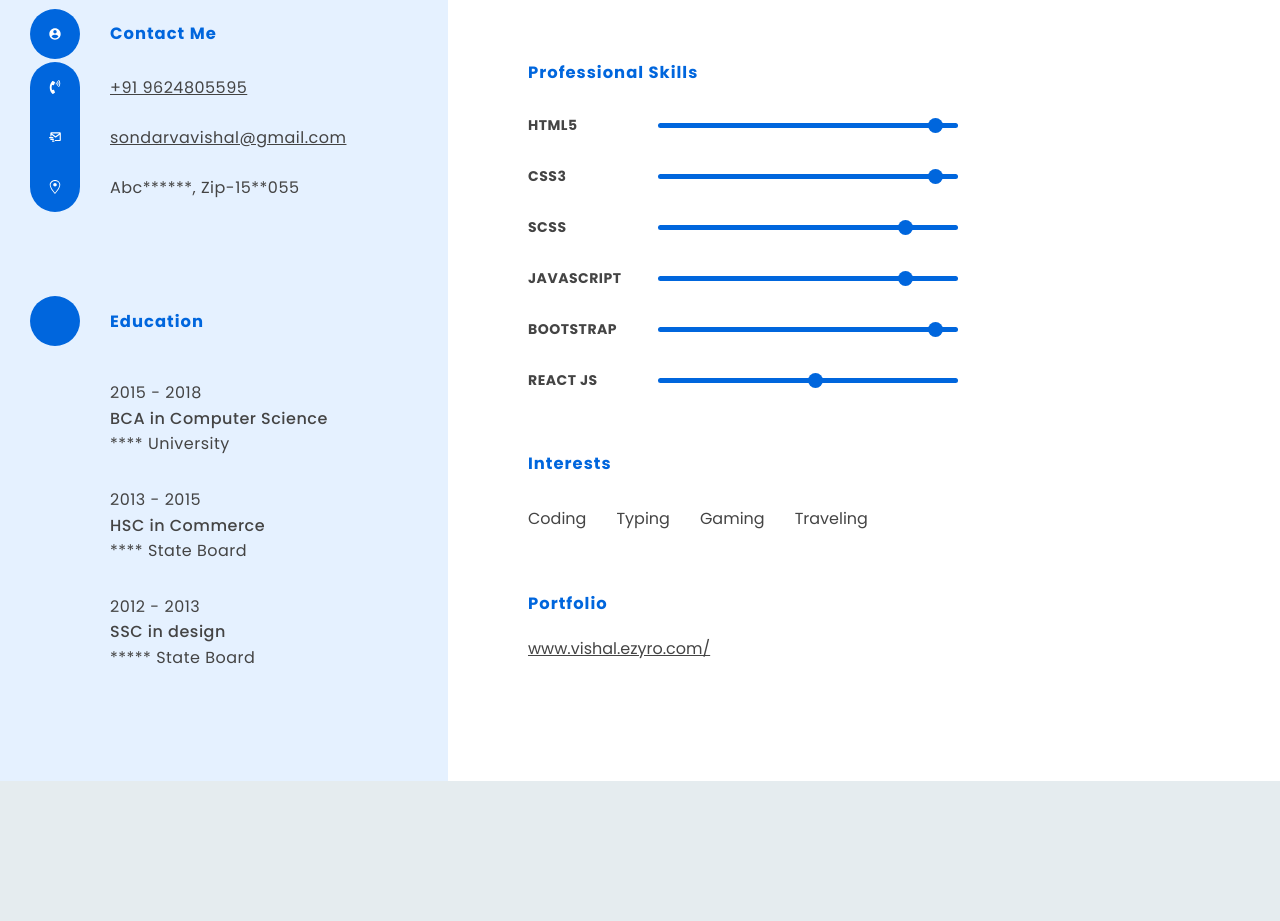
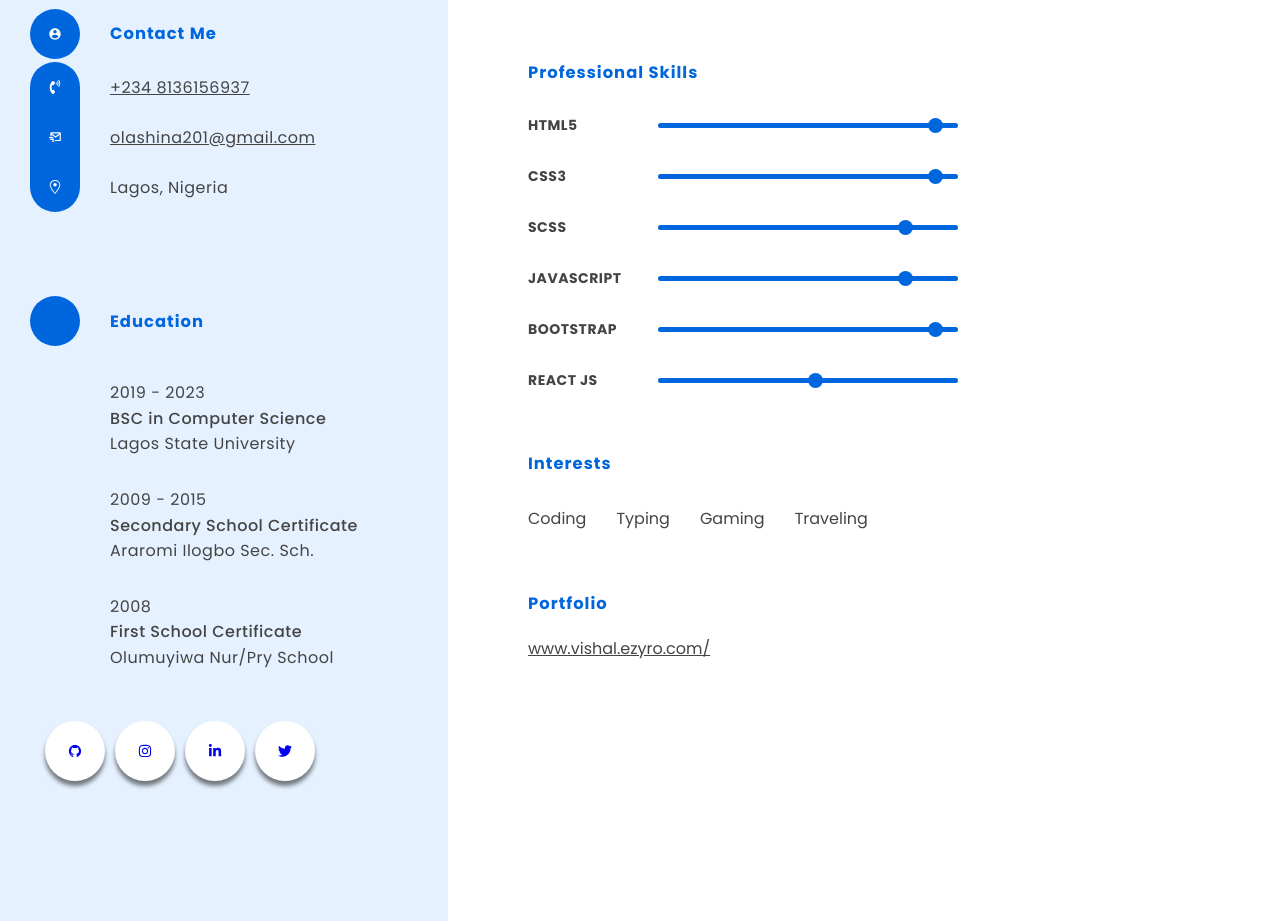
Before and after one commit to olashina201/resume, a React (Create React App) app: page / in a window 1280 px wide. Shown: the part 669-1590 px from the top of the page. Before the commit the page ends 1450 px from the top, so only its background shows below. Built offline with nearby package versions, Linux system fonts and the light colour scheme.

Commit message:
add social link

```diff
--- a/src/assets/style.css
+++ b/src/assets/style.css
@@ -314,3 +314,58 @@ body {
         padding: 0px !important;
    }
 }
+
+
+.social-menu ul{
+    transform: translate(-50%, -50%);
+    display: flex;
+    justify-content: center;
+    align-items: center;
+    margin-left: 130px;
+}
+
+.social-menu ul li{
+    list-style: none;
+    margin: 0 5px;
+}
+
+.social-menu ul li .fab{
+    font-size: 30px;
+    line-height: 60px;
+    transition: .3s;
+    color: #000;
+}
+
+.social-menu ul li .fab:hover{
+    color: #fff;
+}
+
+.social-menu ul li a{
+    display: flex;
+    width: 60px;
+    height: 60px;
+    border-radius: 50%;
+    background-color: #fff;
+    text-align: center;
+    align-items: center;
+    justify-content: center;
+    transition: .6s;
+    box-shadow: 0 5px 4px rgba(0,0,0,.5);
+}
+
+.social-menu ul li a:hover{
+    transform: translate(0, -10%);
+}
+
+.social-menu ul li:nth-child(1) a:hover{
+    background-color: rgba(0, 0, 0, 0.829);
+}
+.social-menu ul li:nth-child(2) a:hover{
+    background-color: #E4405F;
+}
+.social-menu ul li:nth-child(3) a:hover{
+    background-color: #0077b5;
+}
+.social-menu ul li:nth-child(4) a:hover{
+    background-color: #000;
+}
--- a/src/container/Address.js
+++ b/src/container/Address.js
@@ -1,11 +1,52 @@
-import React from 'react'
+import React from "react";
+import { FaPhoneVolume } from "react-icons/fa";
+import { BiMailSend } from "react-icons/bi";
+import { GoLocation } from "react-icons/go";
+import { IoMdContact } from "react-icons/io";
 
 const Address = () => {
-    return (
-        <div>
+  return (
+    <div class="boxArea contact">
+      <div class="title">
+        <span>
+          <em>
+            <IoMdContact />
+          </em>
+        </span>
+        <h3>Contact Me</h3>
+      </div>
+      <div class="contentArea">
+        <div class="contact-list">
+          <span>
+            <em>
+              <FaPhoneVolume />
+            </em>
+          </span>
+          <h3>
+            <a href="#">+234 8136156937</a>
+          </h3>
+        </div>
+        <div class="contact-list">
+          <span>
+            <em>
+              <BiMailSend />
+            </em>
+          </span>
+          <h3>
+            <a href="#">olashina201@gmail.com</a>
+          </h3>
+        </div>
+        <div class="contact-list">
+          <span>
+            <em>
+              <GoLocation />
+            </em>
+          </span>
+          <h3>Lagos, Nigeria</h3>
+        </div>
+      </div>
+    </div>
+  );
+};
 
-        </div>
-    )
-}
-
-export default Address
+export default Address;
--- /dev/null
+++ b/src/container/Education.js
@@ -0,0 +1,38 @@
+import React from "react";
+import { FaBookOpen } from "react-icons/fa";
+
+const Education = () => {
+  return (
+    <div class="boxArea education">
+      <div class="title">
+        <span>
+          <em>
+            <FaBookOpen />
+          </em>
+        </span>
+        <h3>Education</h3>
+      </div>
+      <div class="contentArea">
+        <div class="education_fild">
+          <p>2019 - 2023</p>
+          <strong>BSC in Computer Science</strong>
+          <p>Lagos State University</p>
+        </div>
+
+        <div class="education_fild">
+          <p>2009 - 2015</p>
+          <strong>Secondary School Certificate</strong>
+          <p>Araromi Ilogbo Sec. Sch.</p>
+        </div>
+
+        <div class="education_fild">
+          <p>2008</p>
+          <strong>First School Certificate</strong>
+          <p>Olumuyiwa Nur/Pry School</p>
+        </div>
+      </div>
+    </div>
+  );
+};
+
+export default Education;
--- /dev/null
+++ b/src/container/Experience.js
@@ -0,0 +1,23 @@
+import React from "react";
+
+const Experience = () => {
+  return (
+    <div class="areaBox experience">
+      <h3>Experience</h3>
+
+      <div class="list">
+        <strong>Web Developer</strong>
+        <p>***abcd*** Pvt LTD - abc******, 123******</p>
+        <p>February 2019 - June 2020</p>
+      </div>
+
+      <div class="list">
+        <strong>Web Developer</strong>
+        <p>***abcdef*** Pvt LTD - abc******, 123******</p>
+        <p>September 2018 - February 2019</p>
+      </div>
+    </div>
+  );
+};
+
+export default Experience;
--- /dev/null
+++ b/src/container/Interest.js
@@ -0,0 +1,18 @@
+import React from "react";
+
+const Interest = () => {
+  return (
+    <div class="areaBox interests">
+      <h3>Interests</h3>
+
+      <div class="box">
+        <p>Coding</p>
+        <p>Typing</p>
+        <p>Gaming</p>
+        <p>Traveling</p>
+      </div>
+    </div>
+  );
+};
+
+export default Interest;
--- a/src/container/Main.js
+++ b/src/container/Main.js
@@ -1,5 +1,8 @@
 import React from "react";
-import "../assets/style.css"
+import "../assets/style.css";
+import Experience from "./Experience";
+import Interest from "./Interest";
+import Skills from "./Skills";
 
 const Main = () => {
   return (
@@ -11,66 +14,11 @@ const Main = () => {
         <h2>Web Developer</h2>
       </div>
 
-      <div class="areaBox experience">
-        <h3>Experience</h3>
+      <Experience />
 
-        <div class="list">
-          <strong>Web Developer</strong>
-          <p>***abcd*** Pvt LTD - abc******, 123******</p>
-          <p>February 2019 - June 2020</p>
-        </div>
+      <Skills />
 
-        <div class="list">
-          <strong>Web Developer</strong>
-          <p>***abcdef*** Pvt LTD - abc******, 123******</p>
-          <p>September 2018 - February 2019</p>
-        </div>
-      </div>
-
-      <div class="areaBox skill">
-        <h3>Professional Skills</h3>
-
-        <div class="list p-90">
-          <strong>HTML5</strong>
-          <span></span>
-        </div>
-
-        <div class="list p-90">
-          <strong>CSS3</strong>
-          <span></span>
-        </div>
-
-        <div class="list p-80">
-          <strong>SCSS</strong>
-          <span></span>
-        </div>
-
-        <div class="list p-80">
-          <strong>JavaScript</strong>
-          <span></span>
-        </div>
-
-        <div class="list p-90">
-          <strong>Bootstrap</strong>
-          <span></span>
-        </div>
-
-        <div class="list p-50">
-          <strong>React JS</strong>
-          <span></span>
-        </div>
-      </div>
-
-      <div class="areaBox interests">
-        <h3>Interests</h3>
-
-        <div class="box">
-          <p>Coding</p>
-          <p>Typing</p>
-          <p>Gaming</p>
-          <p>Traveling</p>
-        </div>
-      </div>
+      <Interest />
 
       <div class="areaBox portfolio">
         <h3>Portfolio</h3>
--- a/src/container/SideBar.js
+++ b/src/container/SideBar.js
@@ -1,12 +1,10 @@
 import React from "react";
 import "../assets/style.css";
 import me from "../assets/me.png";
-import { FaPhoneVolume } from "react-icons/fa";
-import { BiMailSend } from "react-icons/bi";
-import { GoLocation } from "react-icons/go";
-import { IoMdContact } from "react-icons/io";
-import { FaBookOpen } from "react-icons/fa";
 import AboutMe from "./AboutMe";
+import Address from "./Address";
+import Education from "./Education";
+import Social from "./Social";
 
 const SideBar = () => {
   return (
@@ -21,75 +19,10 @@ const SideBar = () => {
         </h1>
         <h2>Web Designer</h2>
       </div>
-
       <AboutMe />
-
-      <div class="boxArea contact">
-        <div class="title">
-          <span>
-            <em>
-              <IoMdContact />
-            </em>
-          </span>
-          <h3>Contact Me</h3>
-        </div>
-        <div class="contentArea">
-          <div class="contact-list">
-            <span>
-              <em>
-                <FaPhoneVolume />
-              </em>
-            </span>
-            <h3>
-              <a href="#">+91 9624805595</a>
-            </h3>
-          </div>
-          <div class="contact-list">
-            <span>
-              <em>
-                <BiMailSend />
-              </em>
-            </span>
-            <h3>
-              <a href="#">sondarvavishal@gmail.com</a>
-            </h3>
-          </div>
-          <div class="contact-list">
-            <span>
-              <em>
-                <GoLocation />
-              </em>
-            </span>
-            <h3>Abc******, Zip-15**055</h3>
-          </div>
-        </div>
-      </div>
-
-      <div class="boxArea education">
-        <div class="title">
-        <span><em><FaBookOpen /></em></span>
-          <h3>Education</h3>
-        </div>
-        <div class="contentArea">
-          <div class="education_fild">
-            <p>2015 - 2018</p>
-            <strong>BCA in Computer Science</strong>
-            <p>**** University</p>
-          </div>
-
-          <div class="education_fild">
-            <p>2013 - 2015</p>
-            <strong>HSC in Commerce</strong>
-            <p>**** State Board</p>
-          </div>
-
-          <div class="education_fild">
-            <p>2012 - 2013</p>
-            <strong>SSC in design</strong>
-            <p>***** State Board</p>
-          </div>
-        </div>
-      </div>
+      <Address />
+      <Education />
+      <Social />
     </div>
   );
 };
--- /dev/null
+++ b/src/container/Skills.js
@@ -0,0 +1,41 @@
+import React from "react";
+
+const Skills = () => {
+  return (
+    <div class="areaBox skill">
+      <h3>Professional Skills</h3>
+
+      <div class="list p-90">
+        <strong>HTML5</strong>
+        <span></span>
+      </div>
+
+      <div class="list p-90">
+        <strong>CSS3</strong>
+        <span></span>
+      </div>
+
+      <div class="list p-80">
+        <strong>SCSS</strong>
+        <span></span>
+      </div>
+
+      <div class="list p-80">
+        <strong>JavaScript</strong>
+        <span></span>
+      </div>
+
+      <div class="list p-90">
+        <strong>Bootstrap</strong>
+        <span></span>
+      </div>
+
+      <div class="list p-50">
+        <strong>React JS</strong>
+        <span></span>
+      </div>
+    </div>
+  );
+};
+
+export default Skills;
--- /dev/null
+++ b/src/container/Social.js
@@ -0,0 +1,21 @@
+import React from 'react'
+import {AiOutlineGithub} from "react-icons/ai"
+import {FaInstagram} from "react-icons/fa"
+import {FaLinkedinIn} from "react-icons/fa"
+import {FaTwitter} from "react-icons/fa"
+import "../assets/style.css"
+
+const Social = () => {
+    return (
+        <div class="boxArea social-menu">
+        <ul>
+            <li><a href="https://github.com/olashina201" target="blank"><AiOutlineGithub style={{width: "200px"}} /></a></li>
+            <li><a href="https://www.instagram.com/imsanketbodke/" target="blank"><FaInstagram /></a></li>
+            <li><a href="https://www.linkedin.com/in/sanket-bodake-995b5b205/" target="blank"><FaLinkedinIn /></a></li>
+            <li><a href="https://codepen.io/sanketbodke"><FaTwitter /></a></li>
+        </ul>
+    </div>
+    )
+}
+
+export default Social
```
